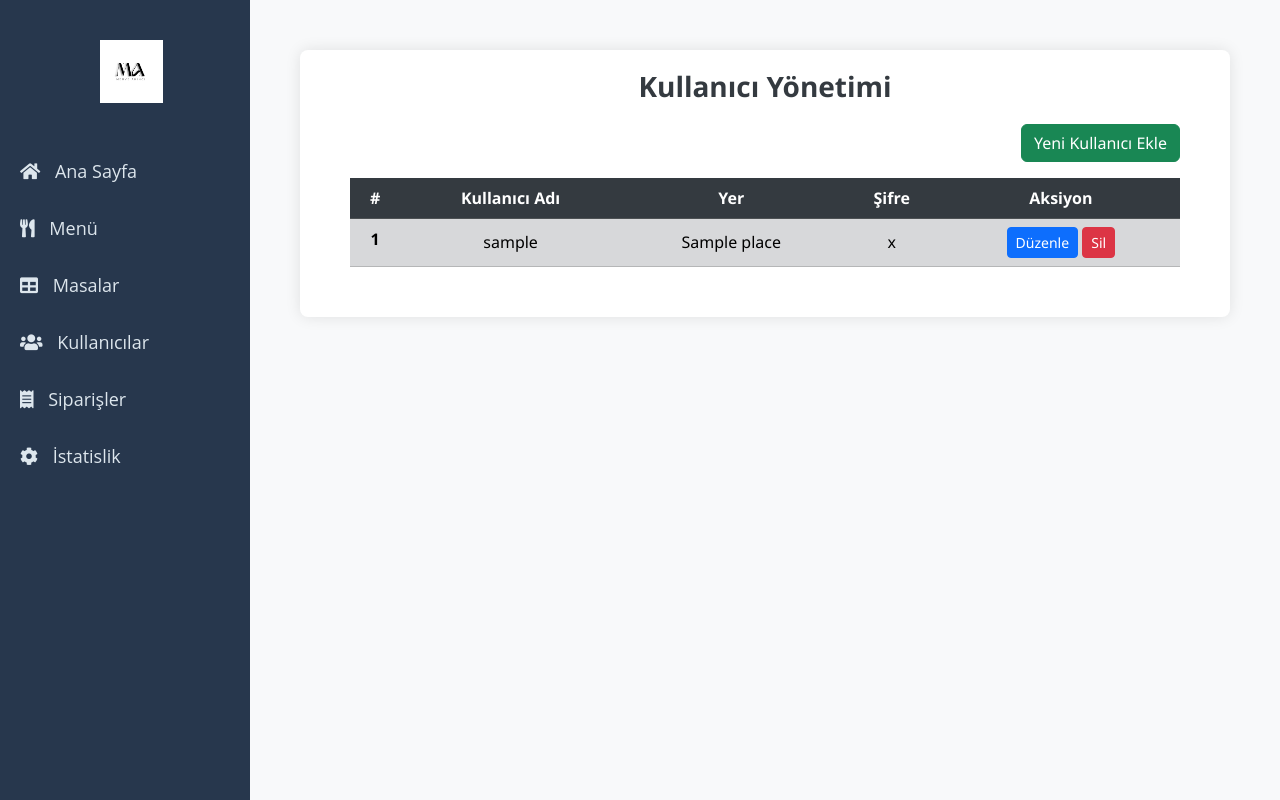
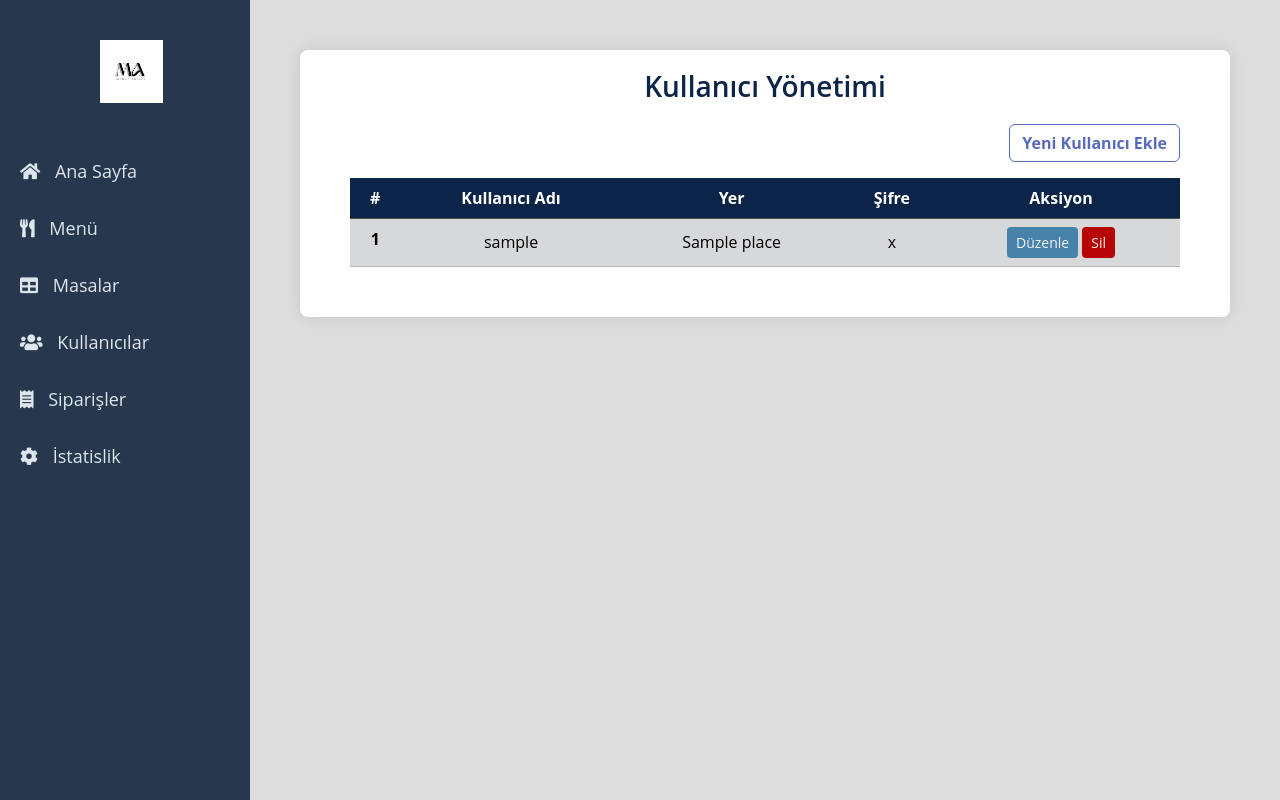
Before and after one commit to veyselemreyemlik/LokantaOtomasyon, a PHP site: page /user/users.php in a window 1280 px wide. Run offline with PHP 8.4, Linux system fonts and the light colour scheme; tables that the repository leaves empty or names only in its code hold one stand-in row (values such as "Sample post").

Commit message:
tasarım

```diff
--- a/index.php
+++ b/index.php
@@ -1,5 +1,5 @@
 <?php
-include 'header.php';
+
 session_start();
 
 // Eğer kullanıcı giriş yapmamışsa login sayfasına yönlendir
@@ -34,5 +34,3 @@ $user_id = $_SESSION['user_id'];
 </body>
 
 </html>
-
-<?php include 'footer.php'; ?>
--- a/menu/menu.php
+++ b/menu/menu.php
@@ -101,7 +101,7 @@ include "../sidebar.php"; ?>
         }
 
         tr {
-            font-weight: 550;
+            font-weight: 500;
         }
     </style>
 </head>
--- a/user/users.php
+++ b/user/users.php
@@ -9,12 +9,29 @@ include "../sidebar.php";
 <head>
     <style>
         body {
-        font-family: 'Segoe UI', Tahoma, Geneva, Verdana, sans-serif;
-        background-color: #f8f9fa;
+            background-color: #DDDDDD;
+            font-family: "Open Sans", "Helvetica Neue", Helvetica, Arial, sans-serif;
+            color: indigo;
         }
 
         .content {
             padding: 50px;
+        }
+
+        .btn-red {
+            background-color: white;
+            border-color: #576CBC;
+            color: #576CBC;
+            font-weight: bold;
+
+        }
+
+        .btn-red:hover {
+            background-color: #576CBC;
+            border-color: #19376D;
+            color: whitesmoke;
+            font-weight: bold;
+
         }
 
         .table-container {
@@ -28,7 +45,7 @@ include "../sidebar.php";
             font-size: 28px;
             font-weight: 600;
             margin-bottom: 20px;
-        color: #343a40;
+            color: #0B2447;
             text-align: center;
         }
 
@@ -38,7 +55,7 @@ include "../sidebar.php";
         }
 
         .table thead th {
-        background-color: #343a40;
+            background-color: #0B2447;
             color: #ffffff;
         }
 
@@ -53,7 +70,6 @@ include "../sidebar.php";
         .table tbody tr td {
             vertical-align: middle;
             text-align: center;
-        /* Hücre içeriğini ortala */
         }
 
         .table-container {
@@ -61,7 +77,32 @@ include "../sidebar.php";
             padding-top: 20px;
         }
 
+        .btn-edit {
+            background-color: #4682A9;
+            color: whitesmoke;
+        }
 
+        .btn-edit:hover {
+            background-color: #91C8E4;
+            color: whitesmoke;
+            border: 1px solid #4682A9;
+        }
+
+        .btn-delete {
+            background-color: #B70404;
+            color: whitesmoke;
+
+        }
+
+        .btn-delete:hover {
+            background-color: #C40C0C;
+            color: whitesmoke;
+            border-color: 1px solid #B70404;
+        }
+
+        tr {
+            font-weight: 500;
+        }
     </style>
 </head>
 
@@ -71,7 +112,7 @@ include "../sidebar.php";
 
         <!-- Ekleme Butonu -->
         <div class="mb-3 text-end">
-            <button type="button" class="btn btn-success" data-bs-toggle="modal" data-bs-target="#exampleModal">
+            <button type="button" class="btn btn-red" data-bs-toggle="modal" data-bs-target="#exampleModal">
                 Yeni Kullanıcı Ekle
             </button>
         </div>
@@ -88,7 +129,7 @@ include "../sidebar.php";
             </thead>
             <tbody class="table-secondary">
                 <?php
-                $sql = "SELECT u.user_id,u.password ,u.username, p.place_name
+                $sql = "SELECT u.user_id, u.password, u.username, p.place_name
                         FROM users u
                         LEFT JOIN place p ON u.place_id = p.place_id";
                 $result = $conn->query($sql);
@@ -103,11 +144,11 @@ include "../sidebar.php";
                             <td><?php echo $row["password"]; ?></td>
 
                             <td>
-                        <button type='button' class='btn btn-primary btn-sm' data-bs-toggle='modal'
+                                <button type='button' class='btn btn-edit btn-sm' data-bs-toggle='modal'
                                     data-bs-target='#exampleModal<?php echo $row["user_id"]; ?>'>
                                     Düzenle
                                 </button>
-                        <a href='user_delete.php?user_id=<?php echo $row["user_id"]; ?>' class='btn btn-danger btn-sm'
+                                <a href='user_delete.php?user_id=<?php echo $row["user_id"]; ?>' class='btn btn-delete btn-sm'
                                     onclick='return confirm("Bu kullanıcıyı silmek istediğinizden emin misiniz?")'>
                                     Sil
                                 </a>
@@ -142,21 +183,22 @@ include "../sidebar.php";
                                             <div class='mb-3'>
                                                 <label for='place_id' class='form-label'>Yer</label>
                                                 <select class='form-select' id='place_id' name='place_id' required>
-                                            <option value='1'
-                                                <?php echo (isset($row['place_id']) && $row['place_id'] == 1 ? 'selected' : ''); ?>>
-                                                Izgara
+                                                    <option value='1'>
+                                                        <?php echo (isset($row['place_id']) && $row['place_id'] == 1 ? 'selected' : ''); ?>>Izgara
                                                     </option>
-                                            <option value='2'
-                                                <?php echo (isset($row['place_id']) && $row['place_id'] == 2 ? 'selected' : ''); ?>>
-                                                Mutfak</option>
-                                            <option value='3'
-                                                <?php echo (isset($row['place_id']) && $row['place_id'] == 3 ? 'selected' : ''); ?>>
-                                                Fırın</option>
-                                            <option value='4'
+                                                    <option value='2'>
+                                                        <?php echo (isset($row['place_id']) && $row['place_id'] == 2 ? 'selected' : ''); ?>
+                                                        >
+                                                        Mutfak
+                                                    </option>
+                                                    <option value='3' <?php echo (isset($row['place_id']) && $row['place_id'] == 3 ? 'selected' : ''); ?>>
+                                                        Fırın
+                                                    </option>
+                                                    <option value='4'>
                                                         <?php echo (isset($row['place_id']) && $row['place_id'] == 4 ? 'selected' : ''); ?>>
-                                                Kasa</option>
-                                            <option value='5'
-                                                <?php echo (isset($row['place_id']) && $row['place_id'] == 5 ? 'selected' : ''); ?>>
+                                                        Kasa
+                                                    </option>
+                                                    <option value='5' <?php echo (isset($row['place_id']) && $row['place_id'] == 5 ? 'selected' : ''); ?>>
                                                         Bahçe</option>
                                                 </select>
                                             </div>
@@ -169,7 +211,7 @@ include "../sidebar.php";
                         <?php
                     }
                 } else {
-                    echo "<tr><td colspan='4'>Kullanıcı bulunmamaktadır.</td></tr>";
+                    echo "<tr><td colspan='5'>Kullanıcı bulunmamaktadır.</td></tr>";
                 }
                 $conn->close();
                 ?>
```
Also changed, not shown: order/order.php (+15 -7 lines), statistics/statistics.php (+14 -5 lines), table/table.php (+4 -4 lines). Lines whose indentation alone changed are shown as unchanged.
